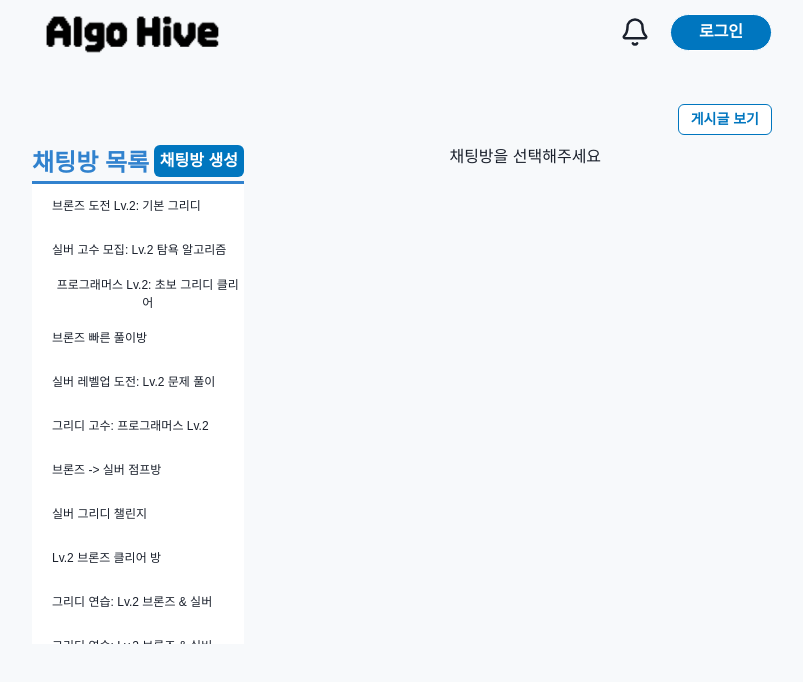
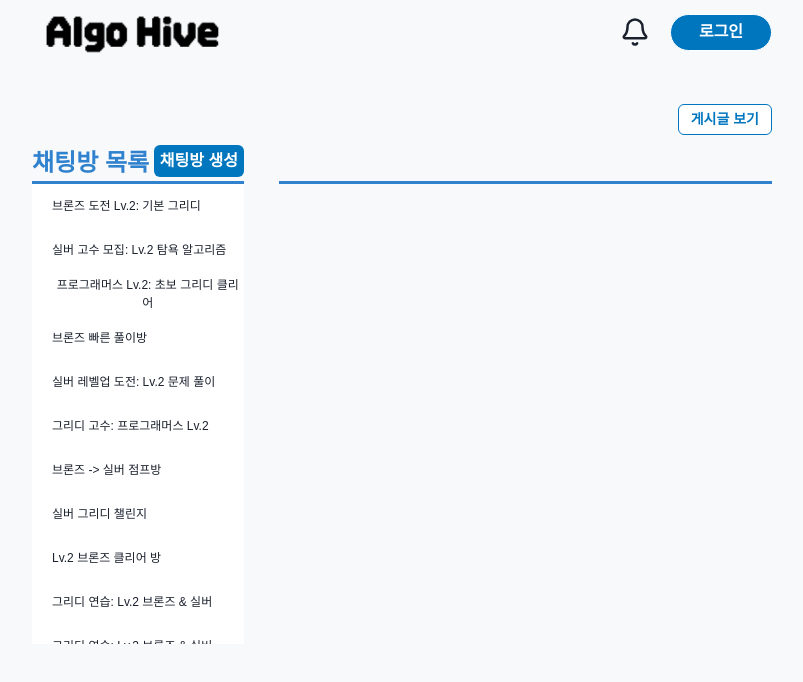
Before and after one commit to six-goguma/Algo-Hive-FE, a React (Vite) app: page /chat in a window 1280 px wide. Shown: the top 682 px of the page, without its empty margins (238-1041 px from the left). Built offline with nearby package versions, Linux system fonts and the light colour scheme; a web font is replaced by a local one.

Commit message:
style(chat): ChatRoomListItem 클릭 후 선택 상태 bg 변하도록

```diff
--- a/src/pages/chat/components/room/ChatRoomInsideSection.tsx
+++ b/src/pages/chat/components/room/ChatRoomInsideSection.tsx
@@ -1,18 +1,23 @@
-import { Box, Button, Text } from '@chakra-ui/react';
+import { Box, Text } from '@chakra-ui/react';
 
-import { ChatInputBox } from '@pages/chat/components/input/ChatInputBox';
+// import { ChatInputBox } from '@pages/chat/components/input/ChatInputBox';
 
 export const ChatRoomInsideSection = ({ roomName }: { roomName: string }) => {
   return (
     <>
-      <Text w='full' textAlign='left' fontSize='24px' color='blue.500' fontWeight={700}>
-        {roomName}
-      </Text>
+      <Box w='full' h='36px'>
+        {' '}
+        {/* 고정 높이 설정 */}
+        <Text w='full' textAlign='left' fontSize='24px' color='blue.500' fontWeight={700}>
+          {roomName || ''}
+        </Text>
+      </Box>
+
       <Box bg='blue.500' height='3px' width='100%' />
-      <ChatInputBox />
+      {/* <ChatInputBox />
       <Button mt='15px' h='36px' w='100px'>
         채팅방 입장하기
-      </Button>
+      </Button> */}
     </>
   );
 };
--- a/src/pages/chat/components/room/ChatRoomList.tsx
+++ b/src/pages/chat/components/room/ChatRoomList.tsx
@@ -1,3 +1,5 @@
+import { useState } from 'react';
+
 import { Flex } from '@chakra-ui/react';
 
 import { mockRooms } from '@pages/chat/mock/mockRooms';
@@ -5,13 +7,19 @@ import { mockRooms } from '@pages/chat/mock/mockRooms';
 import { ChatRoomListItem } from './ChatRoomListItem';
 
 export const ChatRoomList = ({ onSelectRoom }: { onSelectRoom: (roomName: string) => void }) => {
+  const [selectedRoom, setSelectedRoom] = useState<string | null>(null);
+  const handleSelect = (roomName: string) => {
+    onSelectRoom(roomName); // 선택된 채팅방 업데이트
+    setSelectedRoom(roomName); // 선택된 채팅방 업데이트
+  };
   return (
     <Flex flexDir='column' w='full'>
       {mockRooms.map((room, index) => (
         <ChatRoomListItem
           key={index}
           roomName={room.roomName}
-          onClick={() => onSelectRoom(room.roomName)}
+          onClick={() => handleSelect(room.roomName)}
+          isSelected={selectedRoom === room.roomName}
         />
       ))}
     </Flex>
--- a/src/pages/chat/components/room/ChatRoomListItem.tsx
+++ b/src/pages/chat/components/room/ChatRoomListItem.tsx
@@ -3,9 +3,11 @@ import { Flex, Text } from '@chakra-ui/react';
 export const ChatRoomListItem = ({
   roomName,
   onClick,
+  isSelected,
 }: {
   roomName: string;
   onClick: () => void;
+  isSelected: boolean;
 }) => {
   return (
     <Flex
@@ -13,6 +15,7 @@ export const ChatRoomListItem = ({
       h='44px'
       align='center'
       pl='20px'
+      bg={isSelected ? '#E8EFFC' : 'transparent'} // 선택된 상태의 배경 색
       _hover={{ bg: '#E8EFFC' }}
       cursor='pointer'
       onClick={onClick}
--- a/src/pages/chat/components/room/ChatRoomSection.tsx
+++ b/src/pages/chat/components/room/ChatRoomSection.tsx
@@ -5,7 +5,7 @@ import { ChatRoomList } from '@pages/chat/components/room/ChatRoomList';
 export const ChatRoomSection = ({ onSelectRoom }: { onSelectRoom: (roomName: string) => void }) => {
   return (
     <>
-      <Flex w='full' justify='center'>
+      <Flex w='full' h='36px' justify='center'>
         <Text w='full' textAlign='left' fontSize='24px' color='blue.500' fontWeight={700}>
           채팅방 목록
         </Text>
--- a/src/pages/chat/ui/ChatPage.tsx
+++ b/src/pages/chat/ui/ChatPage.tsx
@@ -24,12 +24,7 @@ export const ChatPage = () => {
           <ChatRoomSection onSelectRoom={setSelectedRoom} />
         </Box>
         <Box w='70%' bg='#F7F9FB'>
-          {/* 선택된 방에 따라 ChatRoomInsideSection 출력 */}
-          {selectedRoom ? (
-            <ChatRoomInsideSection roomName={selectedRoom} />
-          ) : (
-            <Box>채팅방을 선택해주세요</Box>
-          )}
+          <ChatRoomInsideSection roomName={selectedRoom ?? ''} />
         </Box>
       </Flex>
     </Flex>
```
